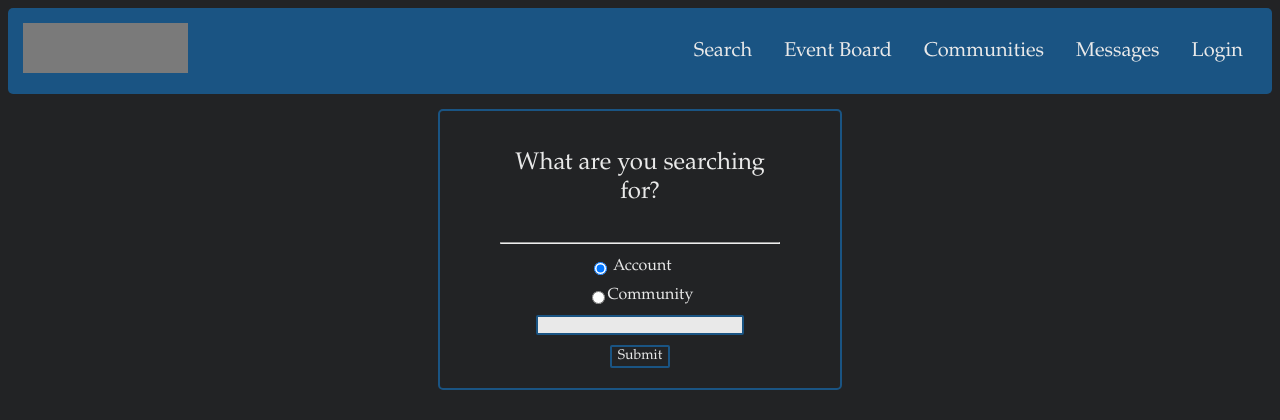
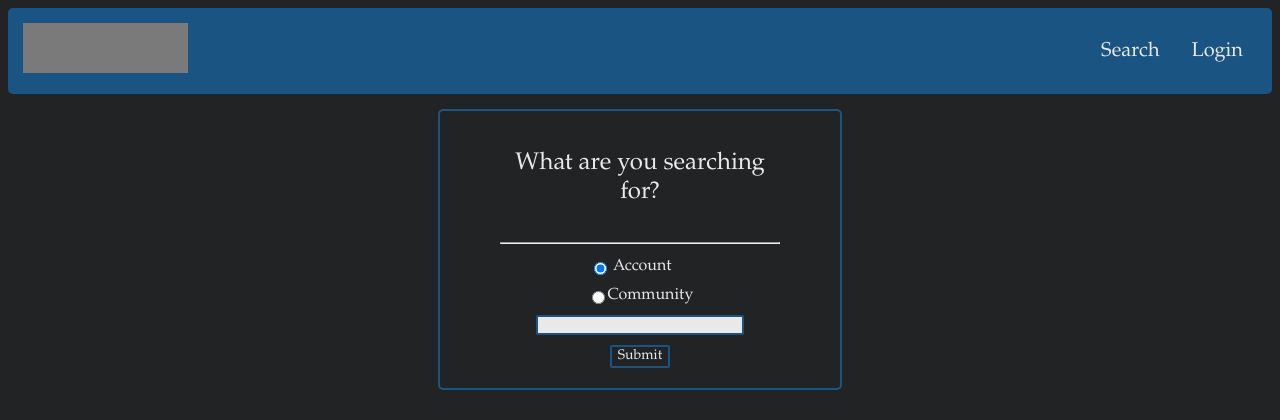
Before and after one commit to lukecotnoir/CPSC351-group1, a PHP site: page /pages/search/Search_saved.php in a window 1280 px wide. Shown: the top 420 px of the page. Run offline with PHP 8.4, Linux system fonts and the light colour scheme; grey boxes are pictures that could not be loaded.

Commit message:
fixed accessibility when logged out. only search and login are accessible

```diff
--- a/pages/accounts/Account.php
+++ b/pages/accounts/Account.php
@@ -1,7 +1,11 @@
 <?php
 include_once(realpath("../../resources/config.php"));
 include_once(realpath(TEMPLATES_PATH . "/header.php"));
+if(!isset($_SESSION['email'])) {
+    header("location:/CPSC351-group1/index.php");
+}
 ?>
+
 <link href="../../public_html/css/account.css" rel="stylesheet">
 <div class=account_info>
     <div class=title>
--- a/pages/accounts/Edit_account.php
+++ b/pages/accounts/Edit_account.php
@@ -16,7 +16,9 @@ if ($_SERVER["REQUEST_METHOD"]=="POST"){
          $job      = NULL;
     }
 }
-
+if(!isset($_SESSION['email'])) {
+    header("location:/CPSC351-group1/index.php");
+}
 ?>
 <link href="../../public_html/css/sign_up-styling.css" rel="stylesheet">
 <div class=login-form>
--- a/pages/reports/Reports_other.php
+++ b/pages/reports/Reports_other.php
@@ -1,6 +1,9 @@
 <?php
     include_once(realpath("../../resources/config.php"));
     include_once(realpath(TEMPLATES_PATH . "/header.php"));
+    if(!isset($_SESSION['email'])) {
+        header("location:/CPSC351-group1/index.php");
+    }
 ?>
 <link href="/CPSC351-GROUP1/public_html/css/report-page.css" rel="stylesheet">
 <body>
--- a/pages/reports/Reports_system.php
+++ b/pages/reports/Reports_system.php
@@ -1,6 +1,9 @@
 <?php
     include_once(realpath("../../resources/config.php"));
     include_once(realpath(TEMPLATES_PATH . "/header.php"));
+    if(!isset($_SESSION['email'])) {
+        header("location:/CPSC351-group1/index.php");
+    }
 ?>
 <link href="/CPSC351-GROUP1/public_html/css/report-page.css" rel="stylesheet">
 <body>
@@ -24,7 +27,7 @@
         </div>
         <div class="details">
             <div class="line">
-                <label for='reportdescribe' style="font-size: 18px"><?php if(isset($_SESSION['email'])) echo "Please provide extra details (If the item has an ID, please provide):";
+                <label for='reportdescribe' style="font-size: 18px; color: red;"><?php if(isset($_SESSION['email'])) echo "Please provide extra details (If the item has an ID, please provide):";
                           else echo "Sign in to make a report.";?></label>
             </div>
             <div class='line'>
--- a/pages/reports/Reports_view.php
+++ b/pages/reports/Reports_view.php
@@ -1,6 +1,9 @@
 <?php
 include_once(realpath("../../resources/config.php"));
 include_once(realpath(TEMPLATES_PATH . "/header.php"));
+if(!isset($_SESSION['email'])) {
+    header("location:/CPSC351-group1/index.php");
+}
 ?>
 <link href="../../public_html/css/account.css" rel="stylesheet">
 <div class=account_info>
--- a/resources/templates/header.php
+++ b/resources/templates/header.php
@@ -22,9 +22,14 @@
                     echo "<a href = '/CPSC351-GROUP1/pages/reports/Reports_Admin.php'>Admin</a>";
             ?>
             <a href="/CPSC351-GROUP1/pages/search/Search_saved.php">Search</a>
-            <a href="/CPSC351-GROUP1/pages/event_board/Event_board.php">Event Board</a>
-            <a href="/CPSC351-GROUP1/pages/communities/Communities.php">Communities</a>
-            <a href="#">Messages</a>
+            <?php
+                if(isset($_SESSION['email'])) {
+                    echo "<a href='/CPSC351-GROUP1/pages/event_board/Event_board.php'>Event Board</a>";
+                    echo "<a href='/CPSC351-GROUP1/pages/communities/Communities.php'>Communities</a>";
+                    echo "<a href='#'>Messages</a>";
+
+                }
+            ?>
             <a <?php if(isset($_SESSION['email'])) echo "href='/CPSC351-GROUP1/pages/accounts/Account.php'>Account"; else echo "href='/CPSC351-GROUP1/pages/accounts/Login.php'>Login";?></a>
         </div>
     </div>
```
Also changed, not shown: pages/communities/Communities.php (+6 -3 lines).
